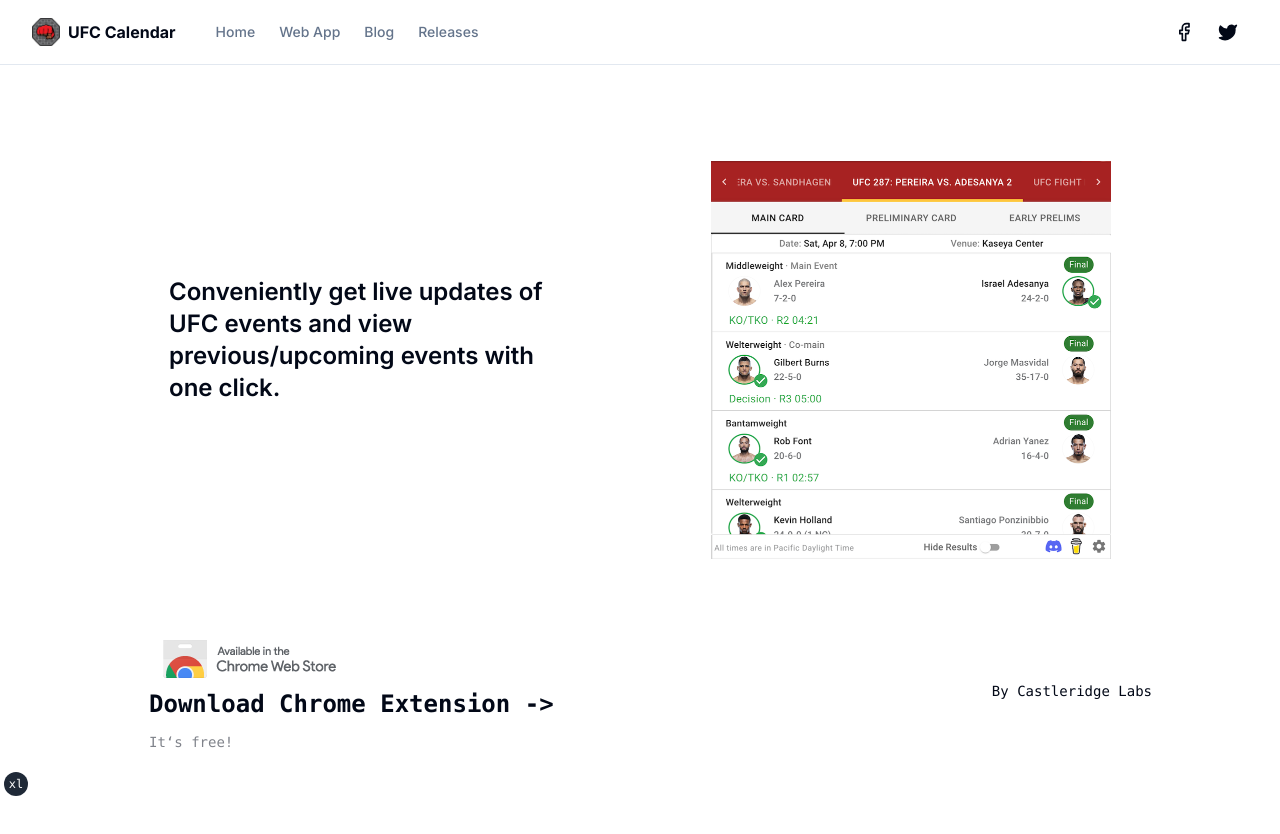
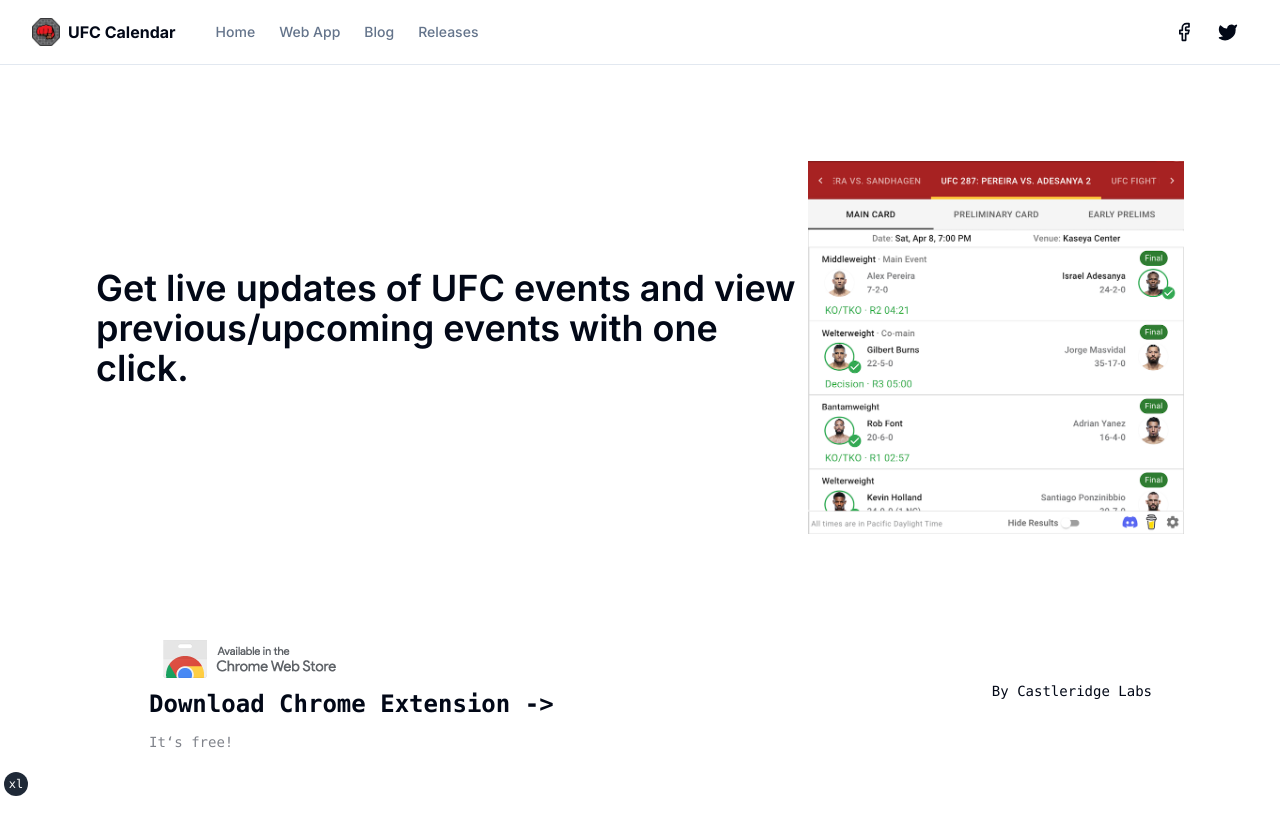
Before and after one commit to Castleridge-Labs/castleridge-labs.github.io, a Next.js app: page / in a window 1280 px wide. Shown: the top 834 px of the page. Built offline with nearby package versions, Linux system fonts and the light colour scheme.

Commit message:
increase font size

```diff
--- a/app/page.tsx
+++ b/app/page.tsx
@@ -4,8 +4,8 @@
   return (
     <main className="flex min-h-screen flex-col items-center justify-between p-24">
       <div className="w-full md:flex md:justify-around place-items-center z-[-1]">
-        <p className="w-full md:max-w-[25ch] md:text-2xl font-semibold mb-10">
-          Conveniently get live updates of UFC events and view previous/upcoming
+        <p className="w-full md:max-w-[30ch] md:text-4xl font-semibold mb-10">
+          Get live updates of UFC events and view previous/upcoming
           events with one click.
         </p>
 
```
